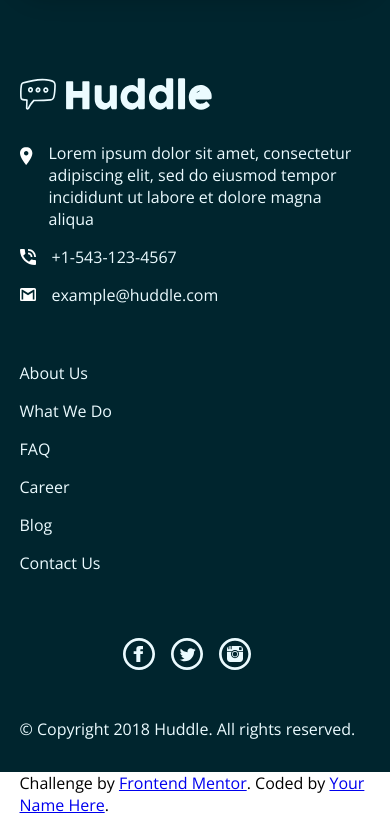
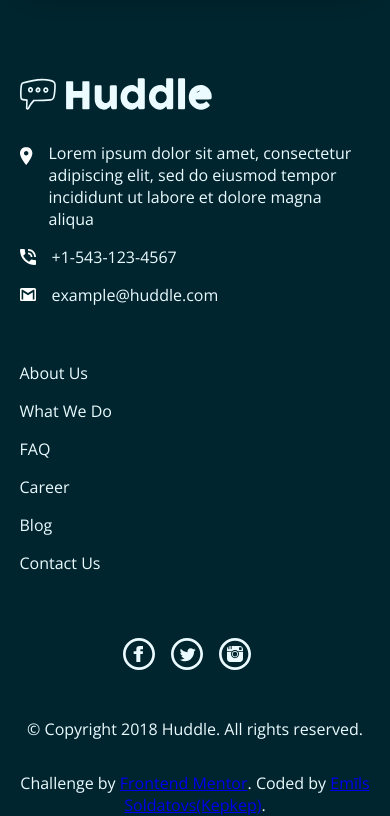
Before and after one commit to KepKepgithub/huddle-landing-page-with-alternating-feature-blocks, a plain HTML site: page index.html in a window 390 px wide. Shown: the part 2855-3671 px from the top of the page. Drawn offline with nearby package versions, Linux system fonts and the light colour scheme.

Commit message:
mobile done

```diff
--- a/CSS/_copyright.scss
+++ b/CSS/_copyright.scss
@@ -4,6 +4,7 @@
         background-color: $dark_cyan;
         color: $pale_cyan;
         padding-bottom: 2em;
+        text-align: center;
     }
 }
 
--- a/CSS/_footer.scss
+++ b/CSS/_footer.scss
@@ -1,5 +1,15 @@
 /* SMARTPHONES PORTRAIT */
 @media only screen and (min-width: 300px) {
+    .footer_wrap{
+        background-color: $dark_cyan;
+        color: $pale_cyan;
+        // padding-bottom: 1em;
+        text-align: center;
+        // a{
+        //     text-decoration: none;
+        //     color: pink;
+        // }
+    }
 }
 
 /* TABLET LANDSCAPE / DESKTOP */
--- a/CSS/_global.scss
+++ b/CSS/_global.scss
@@ -14,11 +14,6 @@
             margin:auto
         }
     }
-    footer{
-        max-width: 1440px;
-        width: 90%;
-        margin:auto
-    }
 }
 
 /* TABLET LANDSCAPE / DESKTOP */
--- a/index.html
+++ b/index.html
@@ -96,13 +96,18 @@
   </div>
 </section>
 <section class="copyright">
-  <div class="content_wrap">&copy; Copyright 2018 Huddle. All rights reserved.</div>
+  <div class="content_wrap">
+    <p>
+    &copy; Copyright 2018 Huddle. All rights reserved.
+  </p></div>
 </section>
-<footer>
-    <p class="attribution">
-      Challenge by <a href="https://www.frontendmentor.io?ref=challenge" target="_blank">Frontend Mentor</a>.
-      Coded by <a href="#">Your Name Here</a>.
-    </p>
-</footer>
+<section class="footer_wrap">
+  <footer class="content_wrap">
+        <p class="attribution">
+          Challenge by <a href="https://www.frontendmentor.io?ref=challenge" target="_blank">Frontend Mentor</a>.
+          Coded by <a href="https://www.frontendmentor.io/profile/KepKepgithub">Emīls Soldatovs(Kepkep)</a>.
+        </p>
+  </footer>
+</section>
 </body>
 </html>
```
Also changed, not shown: CSS/main.css, 1 other file.
